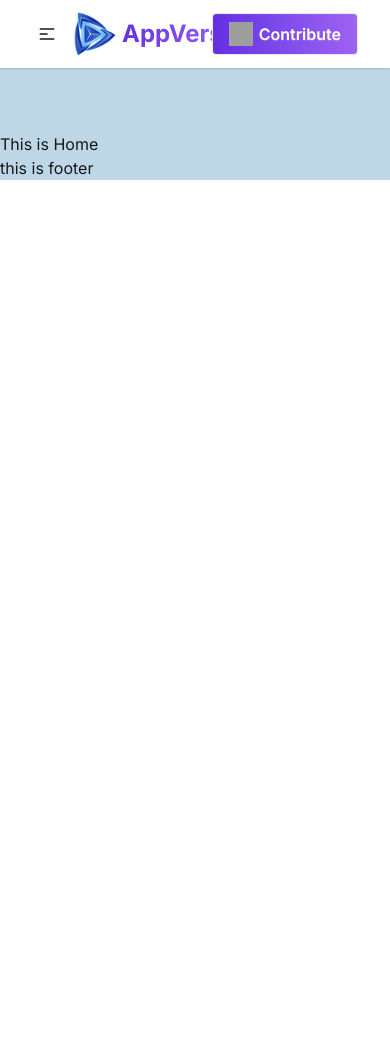
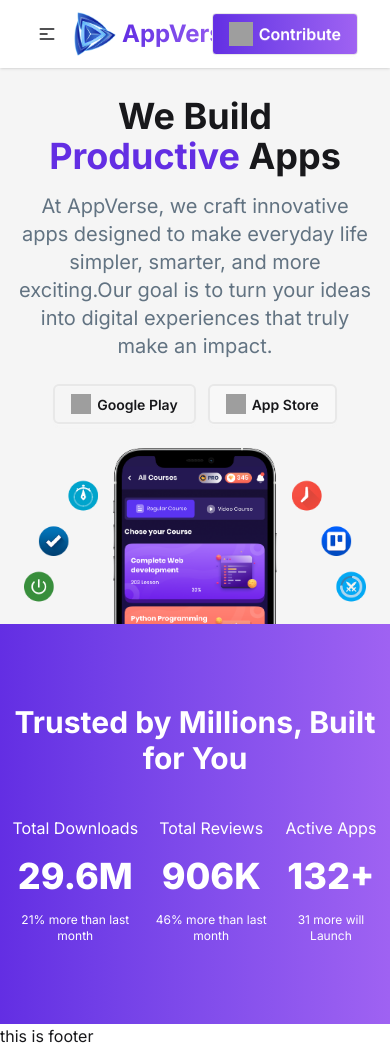
Before and after one commit to Shefaul-22/Hero-Apps, a React (Vite) app: page / in a window 390 px wide. Before the commit the page ends 844 px from the top, so only its background shows below. Built offline with nearby package versions, Linux system fonts and the light colour scheme; grey boxes are pictures that could not be loaded.

Commit message:
Hero section added with responsive

```diff
--- a/src/RootLayout/RootLayout.jsx
+++ b/src/RootLayout/RootLayout.jsx
@@ -5,11 +5,11 @@ import Footer from '../components/Footer/Footer';
 
 const RootLayout = () => {
     return (
-        <div className='bg-[#BDD7E7] '>
+        <div >
             <header>
                 <Navbar></Navbar>
             </header>
-            <main className='mt-16'>
+            <main >
                 <Outlet></Outlet>
             </main>
             <footer>
--- a/src/components/HeroSection/HeroSection.jsx
+++ b/src/components/HeroSection/HeroSection.jsx
@@ -1,9 +1,64 @@
 import React from 'react';
+import heroImage from "../../assets/hero.png"
+
 
 const HeroSection = () => {
     return (
-        <div>
-            This is Hero
+        <div className='bg-[#F5F5F5]'>
+            <div>
+                <h1 className='font-bold text-4xl md:text-5xl lg:text-7xl text-center pt-7 md:pt-18 mb-4'>We Build <br></br><span className='text-[#632EE3]'>Productive</span> Apps</h1>
+
+                <p className='text-xl text-[#627382] text-center px-4 md:px-12 lg:px-60 mb-2 md:mb-8 '>At AppVerse, we craft innovative apps designed to make everyday life simpler, smarter, and more exciting.Our goal is to turn your ideas into digital experiences that truly make an impact.</p>
+
+                <div className='flex gap-3 justify-center items-center my-6 md:my-10'>
+                    <p className='flex items-center btn bg-[#F5F5F5] rounded-md border-2'>
+
+                        <img className='w-5 h-5 bg-[#F5F5F5]' src="https://i.ibb.co.com/spmbcz76/image.png" alt="" />
+                        Google Play
+                    </p>
+
+                    <p className='flex items-center btn rounded-md  border-2'>
+                        <img className='w-5 h-5' src="https://i.ibb.co.com/ZRdXJGWn/image.png" alt="" />
+                        App Store
+                    </p>
+
+                </div>
+
+
+                <div className='flex justify-center items-center px-6'>
+                    <img src={heroImage} alt="" />
+                </div>
+
+                {/* Trusted for */}
+                <div className='bg-gradient-to-r from-[#632EE3] to-[#9F62F2] py-20'>
+
+                    <h2 className=' text-center font-bold text-3xl md:text-5xl   mb-10 text-white'>Trusted by Millions, Built for You</h2>
+
+                    <div className='flex justify-between px-2 md:px-80'>
+                        <div className='space-y-4'>
+                            <p className='text-center text-[16px] text-white'>Total Downloads</p>
+                            <h3 className='text-center  text-white font-extrabold text-4xl md:text-6xl'>29.6M</h3>
+                            <p className='text-center text-xs md:text-[16px] text-white'>21% more than last month</p>
+
+                        </div>
+                        <div className='space-y-4'>
+                            <p className='text-center text-[16px] text-white'>Total Reviews</p>
+                            <h3 className='text-center  text-white font-extrabold text-4xl md:text-6xl'>906K</h3>
+                            <p className='text-center text-xs md:text-[16px] text-white'>46% more than last month</p>
+
+                        </div>
+                        <div className='space-y-4'>
+                            <p className='text-center text-[16px] text-white'>Active Apps</p>
+                            <h3 className='text-center  text-white font-extrabold text-4xl md:text-6xl'>132+</h3>
+                            <p className='text-center text-xs md:text-[16px] text-white'>31 more will Launch</p>
+
+                        </div>
+
+                    </div>
+
+                </div>
+
+            </div>
         </div>
     );
 };
--- a/src/components/Home/Home.jsx
+++ b/src/components/Home/Home.jsx
@@ -1,9 +1,12 @@
 import React from 'react';
+import HeroSection from '../HeroSection/HeroSection';
 
 const Home = () => {
     return (
         <div>
-            This is Home
+
+            <HeroSection></HeroSection>
+
         </div>
     );
 };
```
